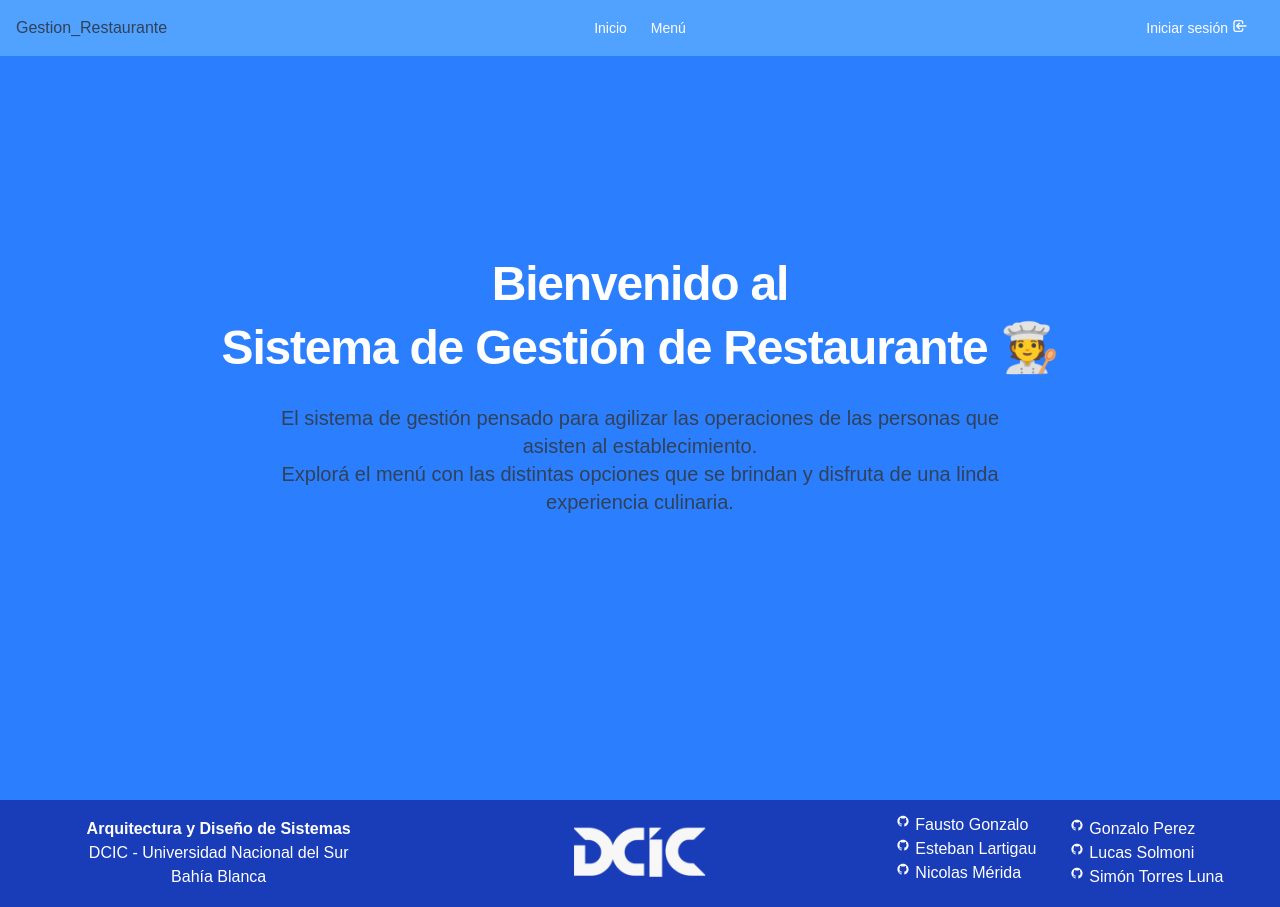
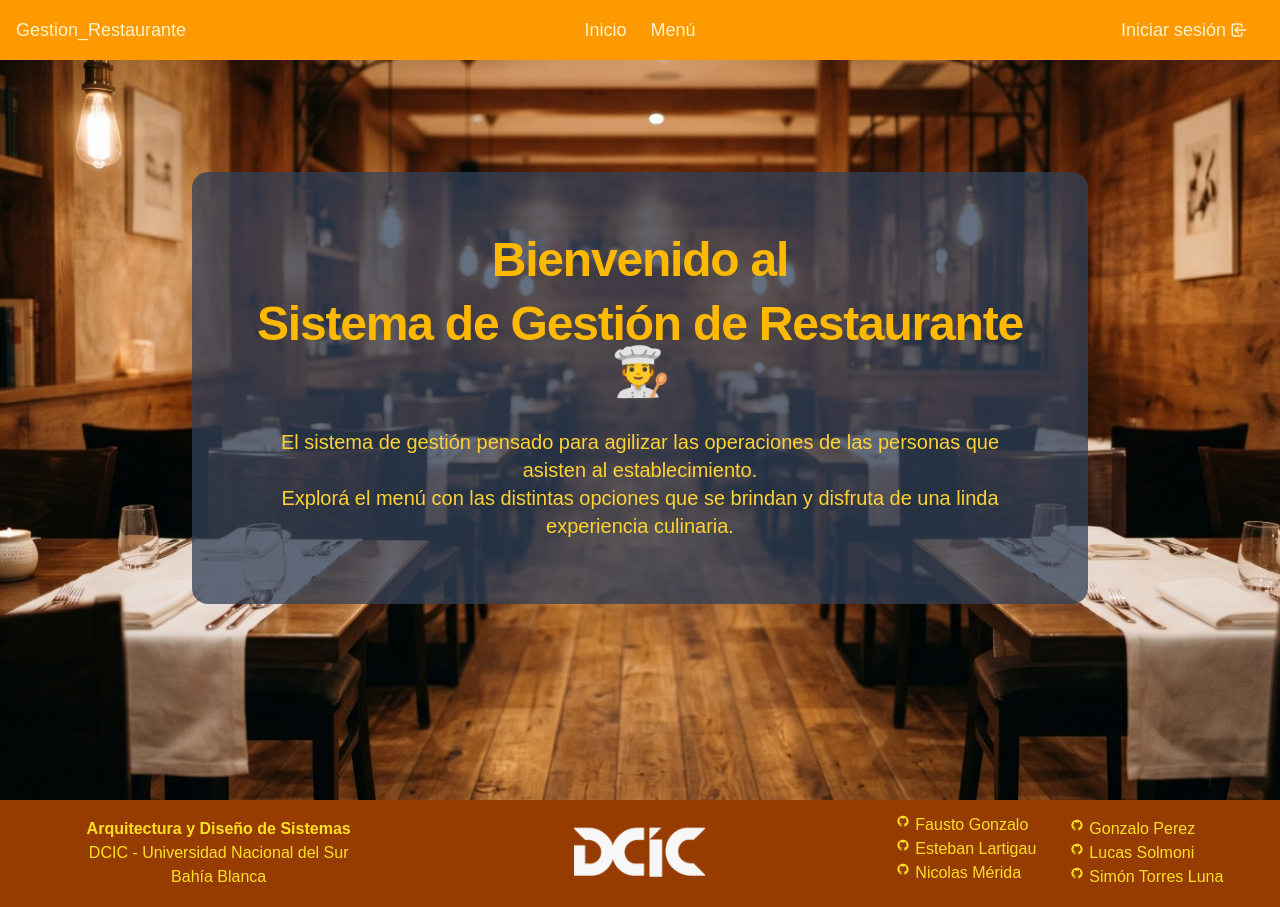
Before and after one commit to nicolasmerida/Proyecto-Arqui-Grupo7, a Next.js app in the folder frontend/: page / in a window 1280 px wide. Built offline with nearby package versions, Linux system fonts and the light colour scheme; no server answers.

Commit message:
Cambio de diseño
Se cambió el fondo de la pantalla principal y los colores utilizados para que coincidan y se vea bien

```diff
--- a/frontend/app/page.tsx
+++ b/frontend/app/page.tsx
@@ -3,16 +3,17 @@
 export default function Home() {
 
   return (
-    <main className="bg-cover bg-center bg-fixed bg-blue-500 text-slate-700 flex flex-col items-center justify-center min-h-screen px-4 py-8 pt-10">
-      <section className="text-center py-16 text-white rounded-xl mb-8 max-w-4xl w-full">
-        <h1 className="flex flex-col text-4xl sm:text-5xl font-semibold mb-4 tracking-tight">
+    <main className="bg-[url('/bg_home.jpeg')] bg-cover bg-center bg-fixed
+                    flex flex-col items-center justify-center min-h-screen px-4 py-8 pt-10">
+      <section className="text-center px-8 py-16 mb-8 max-w-4xl w-full bg-slate-700/75 rounded-2xl">
+        <h1 className="flex flex-col text-4xl sm:text-5xl font-semibold text-amber-400 mb-4 tracking-tight">
           Bienvenido al
-          <strong className="text-white m-4"> Sistema de Gestión de Restaurante 🧑‍🍳</strong>
+          <strong className="text-amber-400 m-4"> Sistema de Gestión de Restaurante 🧑‍🍳</strong>
         </h1>
-        <p className="text-lg sm:text-xl text-slate-700 max-w-3xl mx-auto">
+        <p className="text-lg sm:text-xl text-amber-300 max-w-3xl mx-auto">
           El sistema de gestión pensado para agilizar las operaciones de las personas que asisten al establecimiento.
         </p>
-        <p className="text-lg sm:text-xl text-slate-700 max-w-3xl mx-auto">
+        <p className="text-lg sm:text-xl text-amber-300 max-w-3xl mx-auto">
           Explorá el menú con las distintas opciones que se brindan y disfruta de una linda experiencia culinaria.
         </p>
       </section>
--- a/frontend/app/ui/cocinero/cocinero-dashboard.tsx
+++ b/frontend/app/ui/cocinero/cocinero-dashboard.tsx
@@ -124,7 +124,7 @@ export default function CocineroDashboard({ initialComandas }: CocineroDashboard
           <h2 className="absolute top-2 left-2 z-10 lg:static font-bold text-lg uppercase tracking-wide">
             Pendientes ({pendientes.length})
           </h2>
-          <div className="flex flex-row lg:flex-col py-1 w-full gap-4 pt-10 lg:pt-1">
+          <div className="flex flex-row flex-wrap lg:flex-col py-1 w-full gap-4 pt-10 lg:pt-1 overflow-y-auto overflow-x-hidden lg:overflow-x-auto lg:overflow-y-hidden">
             {pendientes.map((comanda) => (
               <div key={comanda.numeroComanda} className={`flex flex-col sm:flex-row lg:flex-col border-y-4 ${colorByState[comanda.estadoComanda]} shadow-sm`}>
                 <CommandCard command={comanda} state={comanda.estadoComanda} lastUpdate={lastItemUpdate} />
@@ -147,7 +147,7 @@ export default function CocineroDashboard({ initialComandas }: CocineroDashboard
           <h2 className="absolute top-2 left-2 z-10 lg:static font-bold text-lg uppercase tracking-wide">
             En Preparación ({enPreparacion.length})
           </h2>
-          <div className="flex flex-row lg:flex-col py-1 w-full gap-4 pt-10 lg:pt-1">
+          <div className="flex flex-row flex-wrap lg:flex-col py-1 w-full gap-4 pt-10 lg:pt-1 overflow-y-auto overflow-x-hidden lg:overflow-x-auto lg:overflow-y-hidden">
             {enPreparacion.map((comanda) => (
               <div key={comanda.numeroComanda} className={`flex flex-col sm:flex-row lg:flex-col border-y-4 ${colorByState[comanda.estadoComanda]} shadow-sm`}>
                 <CommandCard command={comanda} state={comanda.estadoComanda} lastUpdate={lastItemUpdate} />
@@ -170,7 +170,7 @@ export default function CocineroDashboard({ initialComandas }: CocineroDashboard
           <h2 className="absolute top-2 left-2 z-10 lg:static font-bold text-lg uppercase tracking-wide">
             Listas ({listos.length})
           </h2>
-          <div className="flex flex-row lg:flex-col py-1 w-full gap-4 pt-10 lg:pt-1">
+          <div className="flex flex-row flex-wrap lg:flex-col py-1 w-full gap-4 pt-10 lg:pt-1 overflow-y-auto overflow-x-hidden lg:overflow-x-auto lg:overflow-y-hidden">
             {listos.map((comanda) => (
               <div key={comanda.numeroComanda} className={`flex flex-col sm:flex-row lg:flex-col border-y-4 ${colorByState[comanda.estadoComanda]} shadow-sm`}>
                 <CommandCard command={comanda} state={comanda.estadoComanda} lastUpdate={lastItemUpdate} />
--- a/frontend/app/ui/footer.tsx
+++ b/frontend/app/ui/footer.tsx
@@ -6,9 +6,9 @@ import { DiGithubBadge } from "react-icons/di";
 export default function Footer() {
 
   return (
-    <footer className="bg-blue-800 text-white p-2 w-full mt-auto">
+    <footer className="bg-amber-800 text-yellow-300 p-2 w-full mt-auto">
         <div className="grid grid-cols-1 sm:grid-cols-3 items-center">
-            <div className="flex flex-col m-1 sm:m-0 items-center">
+            <div className="flex flex-col m-1 sm:m-0 items-center text-yellow-300">
                 <p><strong>Arquitectura y Diseño de Sistemas</strong></p>
                 <p>DCIC - Universidad Nacional del Sur</p>
                 <p>Bahía Blanca</p>
@@ -24,68 +24,70 @@ export default function Footer() {
             </div>
             <div className="grid grid-cols-2 gap-2 justify-self-center">
                 <div className="flex flex-col justify-start m-1 sm:m-0">
-                    <div className="flex justify-start text-white hover:underline gap-1 hover:opacity-80 transition-opacity">
+                    <div className="flex justify-start text-yellow-300 hover:underline gap-1 hover:opacity-80 transition-opacity">
                         <DiGithubBadge />
                         <Link
                         href="https://github.com/Faust0g"
                         target="_blank"
                         rel="noopener noreferrer"
+                        className="text-yellow-300 hover:underline"
                         >
                         Fausto Gonzalo
                         </Link>
                     </div>
-                    <div className="flex justify-start text-white hover:underline gap-1 hover:opacity-80 transition-opacity">
+                    <div className="flex justify-start text-yellow-300 hover:underline gap-1 hover:opacity-80 transition-opacity">
                         <DiGithubBadge />
                         <Link
                         href="https://github.com/5q8"
                         target="_blank"
                         rel="noopener noreferrer"
+                        className="text-yellow-300 hover:underline"
                         >
                         Esteban Lartigau
                         </Link>
                     </div>
-                    <div className="flex justify-start text-white hover:underline gap-1 hover:opacity-80 transition-opacity">
+                    <div className="flex justify-start text-yellow-300 hover:underline gap-1 hover:opacity-80 transition-opacity">
                         <DiGithubBadge />
                         <Link
                         href="https://github.com/nicolasmerida"
                         target="_blank"
                         rel="noopener noreferrer"
-                        className="text-white hover:underline"
+                        className="text-yellow-300 hover:underline"
                         >
                         Nicolas Mérida
                         </Link>
                     </div>
                 </div>
                 <div className="flex flex-col justify-start m-1">
-                    <div className="flex justify-start text-white hover:underline gap-1 hover:opacity-80 transition-opacity">
+                    <div className="flex justify-start text-yellow-300 hover:underline gap-1 hover:opacity-80 transition-opacity">
                         <DiGithubBadge />
                         <Link
                         href="https://github.com/zalongope"
                         target="_blank"
                         rel="noopener noreferrer"
-                        className="text-white hover:underline"
+                        className="text-yellow-300 hover:underline"
                         >
                         Gonzalo Perez
                         </Link>
                     </div>
-                    <div className="flex justify-start text-white hover:underline gap-1 hover:opacity-80 transition-opacity">
+                    <div className="flex justify-start text-yellow-300 hover:underline gap-1 hover:opacity-80 transition-opacity">
                         <DiGithubBadge />
                         <Link
                         href="https://github.com/ellukirap"
                         target="_blank"
                         rel="noopener noreferrer"
-                        className="text-white hover:underline"
+                        className="text-yellow-300 hover:underline"
                         >
                         Lucas Solmoni
                         </Link>
                     </div>
-                    <div className="flex justify-start text-white hover:underline gap-1 hover:opacity-80 transition-opacity">
+                    <div className="flex justify-start text-yellow-300 hover:underline gap-1 hover:opacity-80 transition-opacity">
                         <DiGithubBadge />
                         <Link
                         href="https://github.com/5imontl"
                         target="_blank"
                         rel="noopener noreferrer"
-                        className="text-white hover:underline"
+                        className="text-yellow-300 hover:underline"
                         >
                         Simón Torres Luna
                         </Link>
--- a/frontend/app/ui/globals.css
+++ b/frontend/app/ui/globals.css
@@ -2,7 +2,7 @@
 
 :root {
   --background: #ffffff;
-  --foreground: #3b82f6;
+  --foreground: #78350F;
 }
 
 @theme inline {
--- a/frontend/app/ui/navbar.tsx
+++ b/frontend/app/ui/navbar.tsx
@@ -36,43 +36,47 @@ export default function Navbar() {
     const menuHref = (session?.data?.user.role === Rol.Mozo) ? '/user/mozo' : '/menu';
 
     return (
-        <nav className="fixed top-0 left-0 bg-blue-400 z-auto w-full p-4">
-            <div className="grid grid-cols-3 text-slate-700 items-center">
-                <Link href="/">Gestion_Restaurante</Link>
+        <nav className="fixed top-0 left-0 bg-amber-500 z-auto w-full p-4">
+            <div className="grid grid-cols-3 items-center">
+                <Link href="/" className="text-amber-100 text-lg">Gestion_Restaurante</Link>
 
                 {/* Menú de navegación principal para desktop */}
-                <div className="hidden md:flex justify-center space-x-6 text-slate-700">
-                    <Link href={inicioHref} className={`${navLinkClass} ${underlineClass}`}>Inicio</Link>
-                    <Link href={menuHref} className={`${navLinkClass} ${underlineClass}`}>Menú</Link>
+                <div className="hidden md:flex justify-center space-x-6">
+                    <Link href={inicioHref} className={`${navLinkClass} ${underlineClass}`}>
+                        <span className="text-amber-100 text-lg">Inicio</span>
+                    </Link>
+                    <Link href={menuHref} className={`${navLinkClass} ${underlineClass}`}>
+                        <span className="text-amber-100 text-lg">Menú</span>
+                    </Link>
                 </div>
 
                 {/* Icono de login - Si hay una sesión iniciada ocultar */}
-                <div className="flex items-center justify-end space-x-2 md:space-x-4 text-slate-700">
+                <div className="flex items-center justify-end space-x-2 md:space-x-4">
                     {!isUserArea && (
-                        <Link href="/login" className={`flex flex-row space-x-1 ${navLinkClass} ${underlineClass}`}>
-                            <span>Iniciar sesión</span>
-                            <HiOutlineLogin className="text-base" />
+                        <Link href="/login" className={`flex flex-row items-center space-x-1 ${navLinkClass} ${underlineClass}`}>
+                            <span className="text-amber-100 text-lg">Iniciar sesión</span>
+                            <HiOutlineLogin className="text-amber-100 text-lg" />
                         </Link>
                     )}
 
                     {/* Botón de hamburguesa para móvil */}
                     <button
                     onClick={toggleMobileMenu}
-                    className="md:hidden w-5 h-5 relative flex items-center justify-center"
+                    className="md:hidden w-5 h-5 relative flex items-center justify-center bg-amber-500/50"
                     aria-label="Toggle Mobile Menu"
                     >
                     <span
-                        className={`absolute h-0.5 w-4 bg-cyan-300 transition-all duration-300 ease-in-out
+                        className={`absolute h-0.5 w-4 bg-yellow-600 transition-all duration-300 ease-in-out
                                     ${isMobileMenuOpen ? 'rotate-45' : '-translate-y-1.5'}
                                     `}
                     />
                     <span
-                        className={`absolute h-0.5 w-4 bg-cyan-300 transition-all duration-300 ease-in-out
+                        className={`absolute h-0.5 w-4 bg-yellow-600 transition-all duration-300 ease-in-out
                                     ${isMobileMenuOpen ? 'opacity-0' : 'opacity-100'}
                                     `}
                     />
                     <span
-                        className={`absolute h-0.5 w-4 bg-cyan-300 transition-all duration-300 ease-in-out
+                        className={`absolute h-0.5 w-4 bg-yellow-600 transition-all duration-300 ease-in-out
                                     ${isMobileMenuOpen ? '-rotate-45' : 'translate-y-1.5'}
                                     `}
                     />
@@ -84,17 +88,17 @@ export default function Navbar() {
             <div
             className={`
                 md:hidden overflow-hidden transition-all duration-500 ease-in-out
-                bg-blue-400 bg-opacity-70 px-6 border-cyan-400
+                bg-amber-400 bg-opacity-70 px-6 border-yellow-400
                 backdrop-blur-md z-50 shadow-md
                 ${isMobileMenuOpen ? 'max-h-64 py-4 opacity-100' : 'max-h-0 py-0 opacity-0'}
             `}
             >
-                <div className="flex flex-col space-y-4 text-slate-700 transition-opacity duration-300 delay-100">
-                    <Link href="/" className={`${navLinkClass} ${underlineClass}`} onClick={toggleMobileMenu}>
-                        Inicio
+                <div className="flex flex-col space-y-4 transition-opacity duration-300 delay-100">
+                    <Link href={inicioHref} className={`${navLinkClass} ${underlineClass}`} onClick={toggleMobileMenu}>
+                        <span className="text-amber-100 text-lg">Inicio</span>
                     </Link>
                     <Link href={menuHref} className={`${navLinkClass} ${underlineClass}`} onClick={toggleMobileMenu}>
-                        Menu
+                        <span className="text-amber-100 text-lg">Menú</span>
                     </Link>
                 </div>
             </div>
```
Also changed, not shown: frontend/app/menu/page.tsx (+4 -4 lines), frontend/app/ui/Userbar.tsx (+5 -5 lines), frontend/app/ui/admin/FunctionsPanel.tsx (+11 -11 lines), frontend/app/ui/menu/pagination.tsx (+7 -7 lines), frontend/public/bg_home.jpeg (added), frontend/public/bg_salon.jpeg (added).
